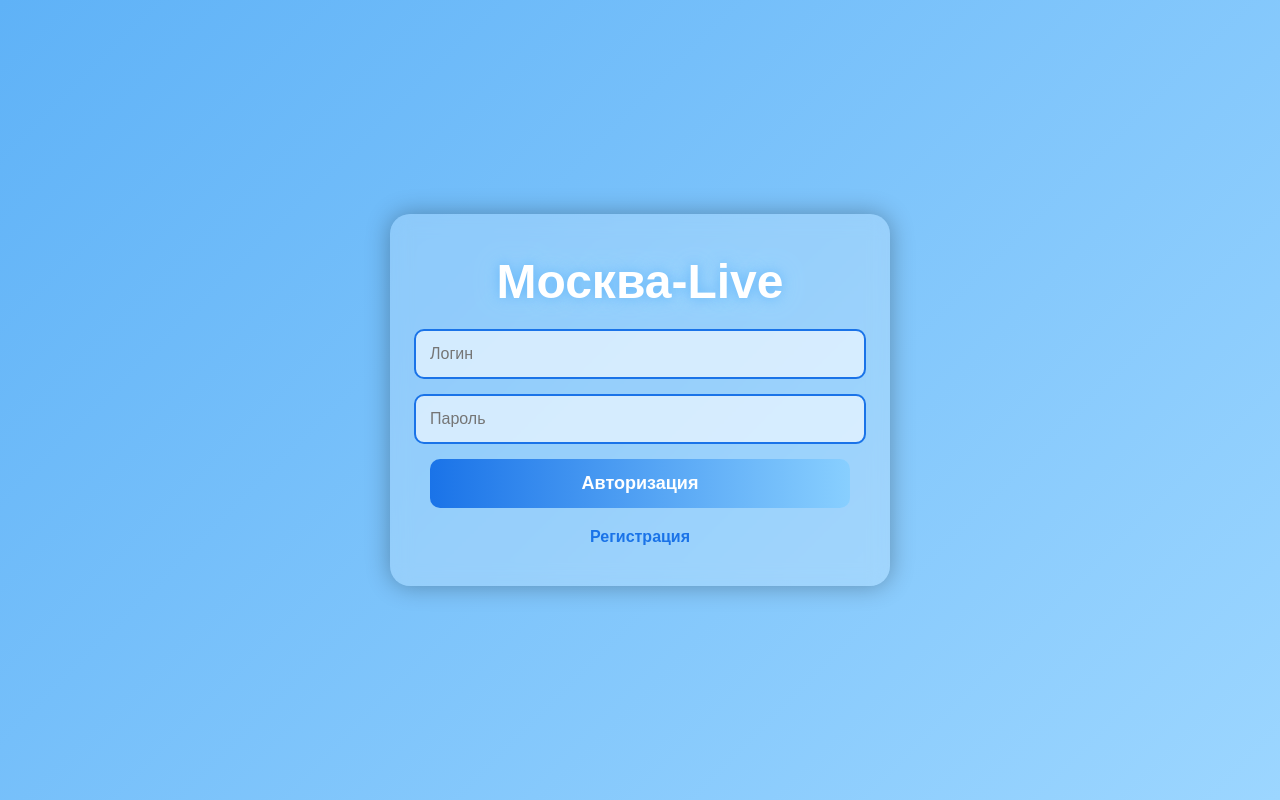
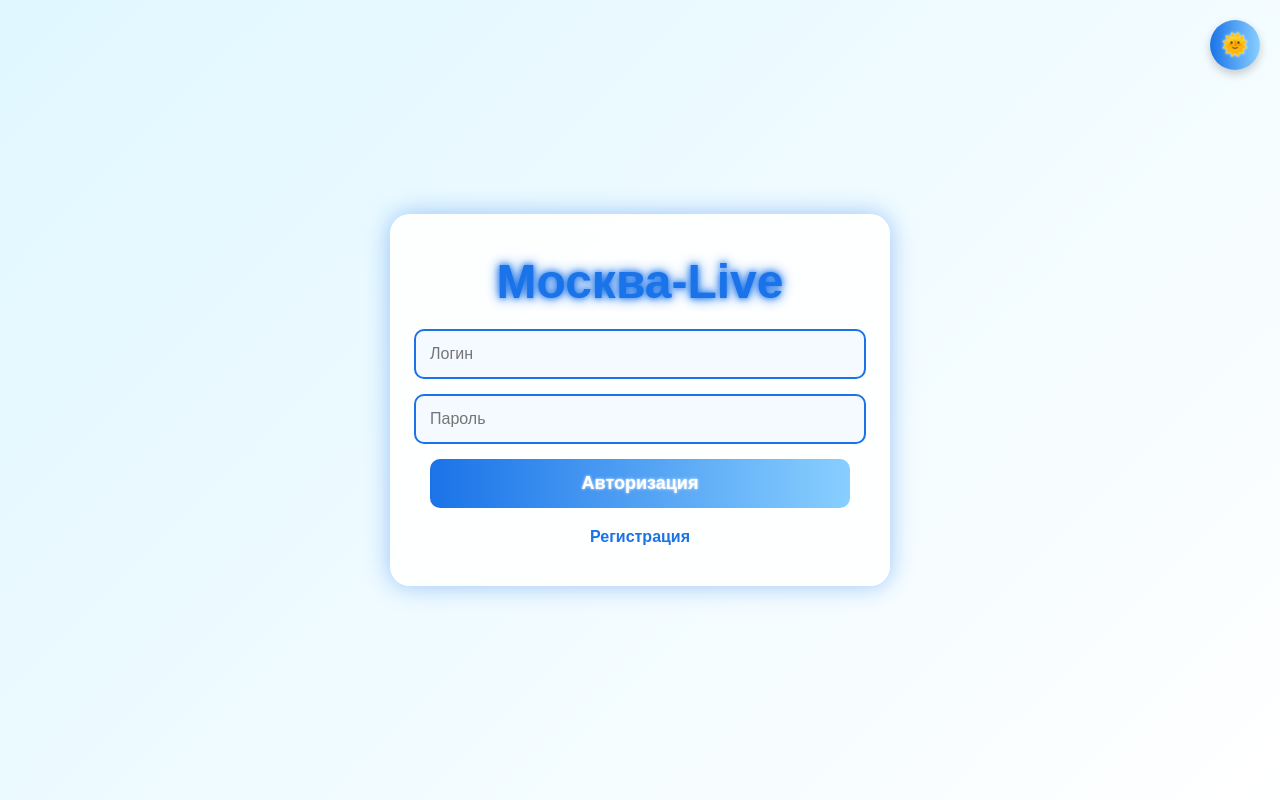
Before and after one commit to NikxnOff2004/moskowlivermrp, a plain HTML site: page log.html in a window 1280 px wide. Drawn offline with Linux system fonts and the light colour scheme; a web font is replaced by a local one.

Commit message:
log.html

```diff
--- a/log.html
+++ b/log.html
@@ -14,10 +14,18 @@ body {
     justify-content: center;
     align-items: center;
     height: 100vh;
-    background: linear-gradient(135deg, #5fb2f7, #9cd6ff);
-    transition: background 0.5s, color 0.5s;
+    color: #333;
+    transition: background 1s, color 1s;
+}
+
+body.light {
+    background: linear-gradient(135deg, #e0f7ff, #ffffff);
+    color: #333;
+}
+
+body.dark {
+    background: linear-gradient(135deg, #0f1c2f, #194a6f);
     color: #fff;
-    position: relative;
 }
 
 /* --- Контейнер --- */
@@ -25,13 +33,21 @@ body {
     width: 420px;
     padding: 40px;
     border-radius: 20px;
-    box-shadow: 0 0 25px rgba(0,0,0,0.3);
     backdrop-filter: blur(10px);
-    background: rgba(255,255,255,0.2);
     display: flex;
     flex-direction: column;
     align-items: center;
-    transition: background 0.5s;
+    transition: background 0.5s, box-shadow 0.5s;
+}
+
+body.light .login-box {
+    background: rgba(255,255,255,0.9);
+    box-shadow: 0 0 25px rgba(26,115,232,0.4);
+}
+
+body.dark .login-box {
+    background: rgba(20,20,35,0.8);
+    box-shadow: 0 0 25px #00f0ff, 0 0 50px #9b00ff;
 }
 
 /* --- Логотип --- */
@@ -39,13 +55,23 @@ body {
     font-size: 48px;
     font-weight: 700;
     margin-bottom: 20px;
-    text-shadow: 0 0 15px #5fb2f7, 0 0 30px #9cd6ff;
     animation: glow 3s ease-in-out infinite alternate;
+    transition: text-shadow 1s;
+}
+
+body.light .logo {
+    color: #1a73e8;
+    text-shadow: 0 0 5px #1a73e8, 0 0 10px #88cfff;
+}
+
+body.dark .logo {
+    color: #00f0ff;
+    text-shadow: 0 0 10px #00f0ff, 0 0 20px #9b00ff;
 }
 
 @keyframes glow {
-    0% {text-shadow: 0 0 10px #5fb2f7, 0 0 20px #9cd6ff;}
-    100% {text-shadow: 0 0 20px #5fb2f7, 0 0 40px #9cd6ff;}
+    0% {text-shadow: 0 0 5px, 0 0 10px;}
+    100% {text-shadow: 0 0 10px, 0 0 20px;}
 }
 
 /* --- Поля ввода --- */
@@ -54,16 +80,30 @@ input {
     padding: 14px;
     margin-bottom: 15px;
     border-radius: 10px;
-    border: 2px solid #1a73e8;
+    border: 2px solid;
     font-size: 16px;
     outline: none;
-    background: rgba(240,248,255,0.7);
     transition: 0.3s;
 }
 
+body.light input {
+    border-color: #1a73e8;
+    background: rgba(240,248,255,0.7);
+    color: #333;
+}
+
+body.dark input {
+    border-color: #00f0ff;
+    background: rgba(0,0,0,0.4);
+    color: #fff;
+}
+
 input:focus {
-    box-shadow: 0 0 10px #88cfff;
+    box-shadow: 0 0 10px;
 }
+
+body.light input:focus { box-shadow: 0 0 10px #88cfff; }
+body.dark input:focus { box-shadow: 0 0 10px #00f0ff; }
 
 /* --- Кнопки --- */
 button {
@@ -75,25 +115,79 @@ button {
     font-size: 18px;
     font-weight: 700;
     cursor: pointer;
-    background: linear-gradient(90deg, #1a73e8, #88cfff);
-    color: #fff;
+    text-shadow: 0 0 3px #fff;
     transition: 0.3s;
 }
 
-button:hover {
-    opacity: 0.9;
+body.light button {
+    background: linear-gradient(90deg, #1a73e8, #88cfff);
+    color: white;
 }
 
-/* --- Кнопка регистрации --- */
+body.dark button {
+    background: linear-gradient(90deg, #00f0ff, #9b00ff);
+    color: white;
+}
+
+button:hover { opacity: 0.9; }
+
+/* --- Ссылка регистрации --- */
 .register-link {
     margin-top: 10px;
     text-decoration: none;
-    color: #1a73e8;
     font-weight: 700;
+}
+
+body.light .register-link { color: #1a73e8; }
+body.dark .register-link { color: #00f0ff; }
+
+/* --- Плавающая кнопка смены темы --- */
+.theme-switch {
+    position: fixed;
+    top: 20px;
+    right: 20px;
+    width: 50px;
+    height: 50px;
+    border-radius: 50%;
+    border: none;
+    display: flex;
+    justify-content: center;
+    align-items: center;
+    cursor: pointer;
+    font-size: 22px;
+    transition: background 1s, color 1s, transform 0.3s;
+    z-index: 100;
+    box-shadow: 0 4px 10px rgba(0,0,0,0.2);
+    background: #ffd700;
+    color: #000;
+}
+
+body.dark .theme-switch {
+    background: #0f4c8c;
+    color: #ffd700;
+}
+
+.theme-switch:hover { transform: scale(1.1); }
+
+/* --- Анимация появления --- */
+input, button {
+    opacity: 0;
+    transform: translateY(20px);
+    animation: fadeInUp 0.6s forwards;
+}
+
+input:nth-child(1) { animation-delay: 0.1s; }
+input:nth-child(2) { animation-delay: 0.2s; }
+button:nth-child(3) { animation-delay: 0.3s; }
+.register-link { animation: fadeInUp 0.4s forwards; animation-delay: 0.4s; }
+
+@keyframes fadeInUp {
+    0% {opacity: 0; transform: translateY(20px);}
+    100% {opacity: 1; transform: translateY(0);}
 }
 </style>
 </head>
-<body>
+<body class="light">
 
 <div class="login-box">
     <div class="logo">Москва-Live</div>
@@ -105,35 +199,47 @@ button:hover {
     <a href="reg.html" class="register-link">Регистрация</a>
 </div>
 
+<button class="theme-switch" id="themeBtn">🌞</button>
+
 <script>
 // Получаем пользователей из localStorage
 let users = JSON.parse(localStorage.getItem('users') || '[]');
 
+// Авторизация и переход в профиль
 function loginUser() {
     let login = document.getElementById('login').value.trim();
     let pass = document.getElementById('password').value.trim();
 
-    // Проверка на пустые поля
     if(!login || !pass){
         alert("❌ Пожалуйста, заполните все поля!");
         return;
     }
 
-    // Поиск пользователя
     let user = users.find(u => u.login === login && u.pass === pass);
     if(!user){
         alert("❌ Неверный логин или пароль!");
         return;
     }
 
-    // Сохраняем текущего пользователя для профиля
     localStorage.setItem('currentUser', JSON.stringify(user));
-
     alert(`✅ Привет, ${user.firstname}! Вы успешно вошли.`);
-    // Переход на страницу профиля
     window.location.href = "prof.html";
 }
+
+// Смена темы
+const themeBtn = document.getElementById('themeBtn');
+themeBtn.addEventListener('click', () => {
+    const body = document.body;
+    if(body.classList.contains('light')){
+        body.classList.remove('light');
+        body.classList.add('dark');
+        themeBtn.textContent = '🌙';
+    } else {
+        body.classList.remove('dark');
+        body.classList.add('light');
+        themeBtn.textContent = '🌞';
+    }
+});
 </script>
-
 </body>
 </html>
```
